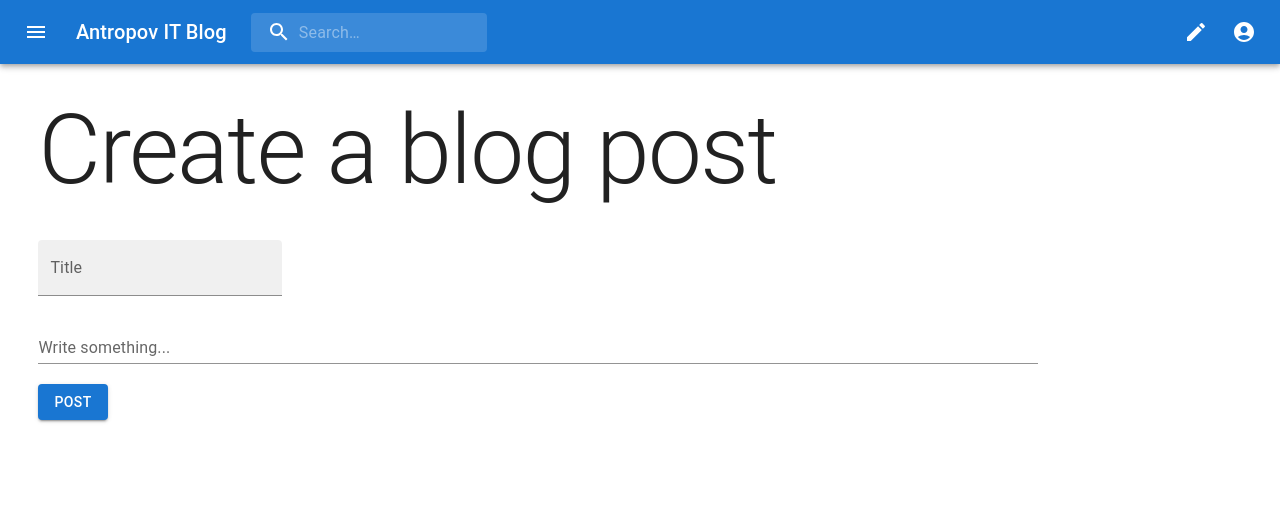
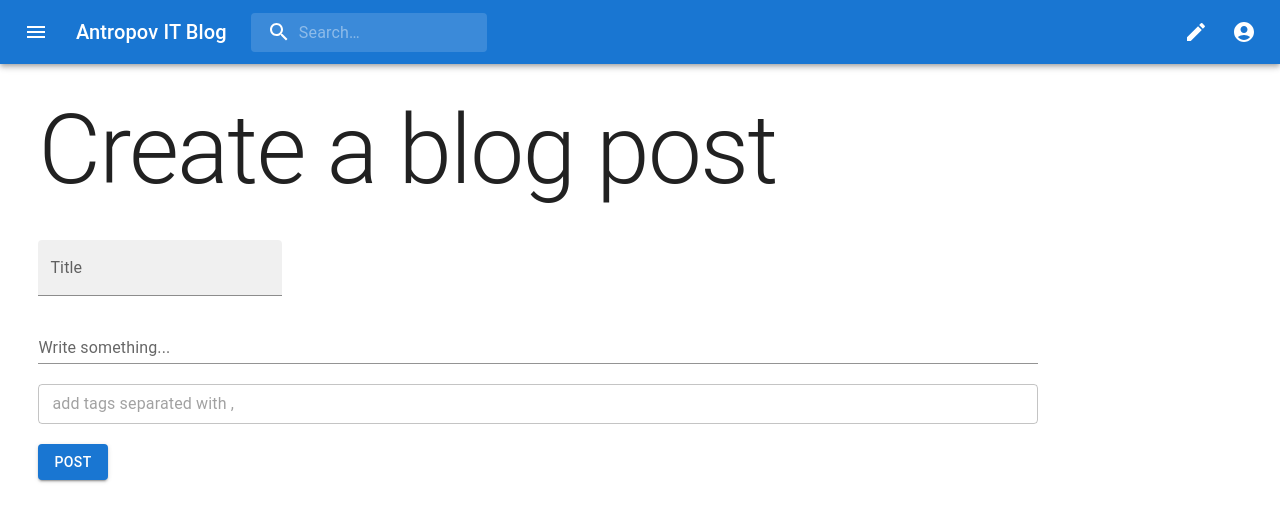
Before and after one commit to pavelantropov/itblog-ui, a React (Create React App) app: page /create in a window 1280 px wide. Shown: the top 522 px of the page. Built offline with nearby package versions, Linux system fonts and the light colour scheme.

Commit message:
Create the TagsInput component

```diff
--- a/src/features/blogPost/CreateBlogPost.tsx
+++ b/src/features/blogPost/CreateBlogPost.tsx
@@ -55,6 +55,7 @@ export default function CreateBlogPost() {
           variant="standard"
           fullWidth
         />
+        <TagsInput />
         <Button variant="contained" onClick={handlePost}>
           Post
         </Button>
--- /dev/null
+++ b/src/features/input/TagsInput.tsx
@@ -0,0 +1,80 @@
+import { Cancel } from "@mui/icons-material";
+import {
+  Box, //
+  Stack,
+  TextField,
+  Typography,
+} from "@mui/material";
+import { useState } from "react";
+
+interface TagProps {
+  tagName: string;
+}
+
+const Tag = ({ tagName }: TagProps) => {
+  return (
+    <Box
+      sx={{
+        height: "100%",
+        display: "flex",
+      }}
+    >
+      <Stack
+        direction="row"
+        gap={1}
+        sx={{
+          padding: "0.4rem",
+          margin: "0 0.5rem 0 0",
+        }}
+      >
+        <Typography>{tagName}</Typography>
+        <Cancel sx={{ cursor: "pointer" }} />
+      </Stack>
+    </Box>
+  );
+};
+
+export default function TagsInput() {
+  const [tags, setTags] = useState<string[]>([]);
+  const [inputTag, setInputTag] = useState("");
+
+  const handleChangeInputTag = (event: React.ChangeEvent<HTMLInputElement>) => {
+    setInputTag(event.target.value);
+    if (inputTag.charAt(inputTag.length - 1) === ",") {
+      if (inputTag.length > 1) {
+        setTags([...tags, inputTag.substring(0, inputTag.length - 1)]);
+      }
+
+      setInputTag("");
+    }
+  };
+
+  return (
+    <Box>
+      <TextField
+        id="tags-input"
+        fullWidth
+        variant="outlined"
+        size="small"
+        margin="none"
+        placeholder="add tags separated with ,"
+        value={inputTag}
+        onChange={handleChangeInputTag}
+        InputProps={{
+          startAdornment: (
+            <Box sx={{ display: "flex" }}>
+              {tags &&
+                tags.length > 0 &&
+                tags.map((tag, index) => (
+                  <Tag
+                    key={"tag_" + index} //
+                    tagName={tag}
+                  />
+                ))}
+            </Box>
+          ),
+        }}
+      />
+    </Box>
+  );
+}
```
